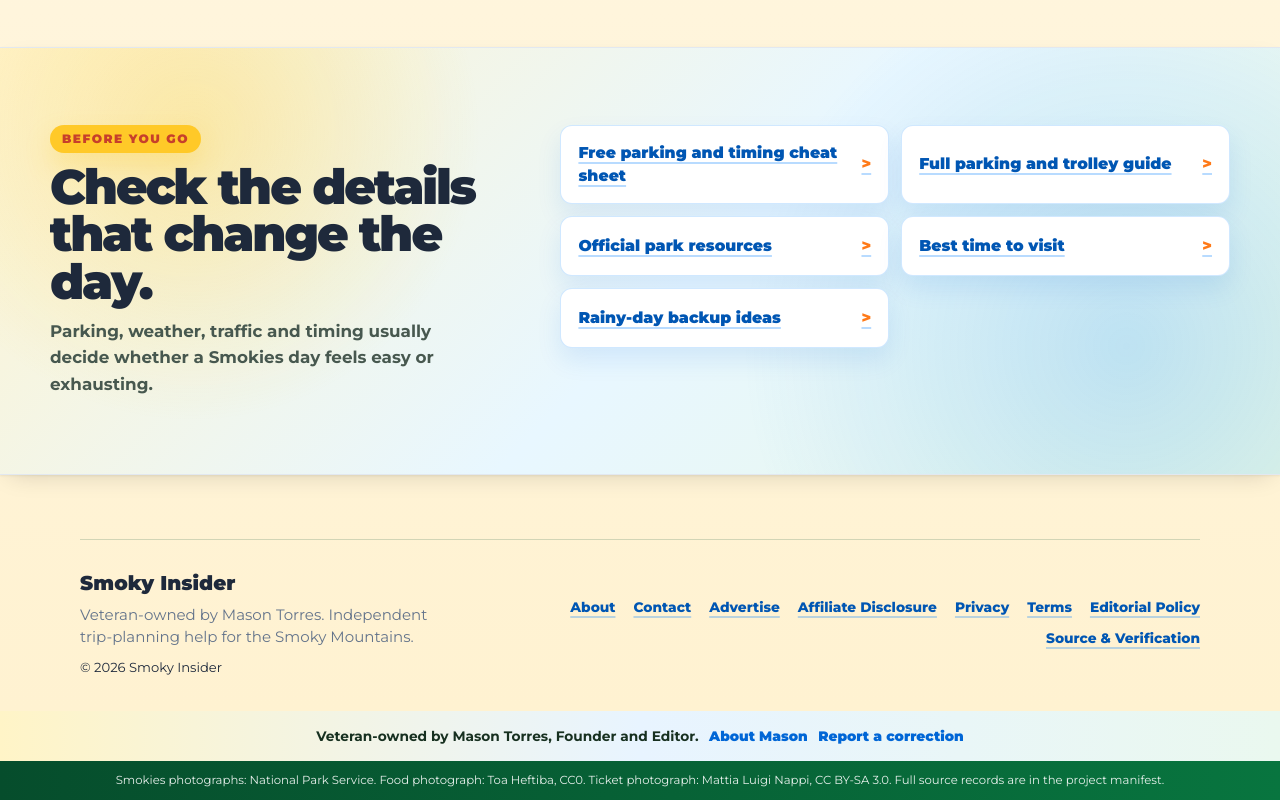
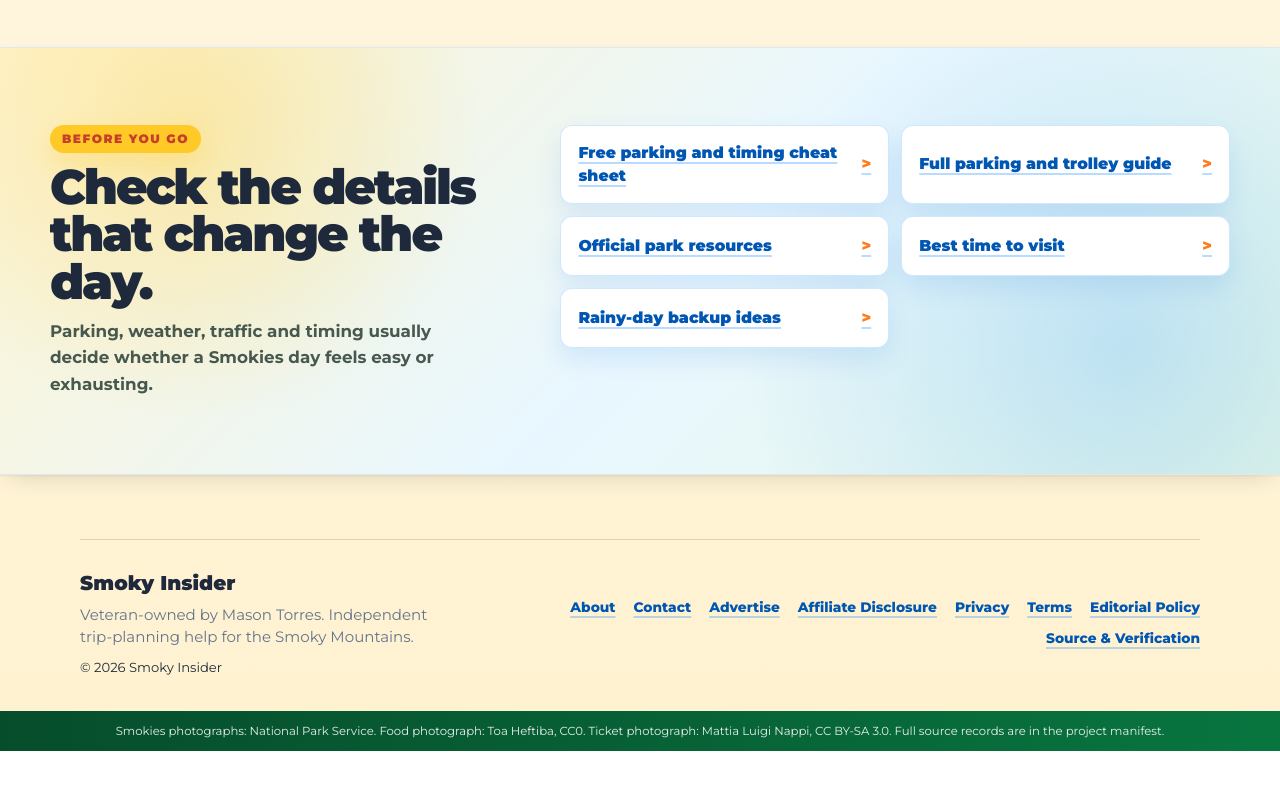
Before and after one commit to masondtorres/smokies-insider-guide, a Next.js app: page / in a window 1280 px wide. Shown: the part 2218-3018 px from the top of the page. After the commit the page ends 2969 px from the top, so only its background shows below. Built offline with nearby package versions, Linux system fonts and the light colour scheme.

Commit message:
trust: remove founder credit bar and clean sitewide metadata

```diff
--- a/src/app/layout.tsx
+++ b/src/app/layout.tsx
@@ -1,5 +1,4 @@
 import type { Metadata } from "next";
-import Link from "next/link";
 import { Analytics } from "@vercel/analytics/next";
 import { Geist_Mono, Montserrat } from "next/font/google";
 import { MobileBottomNav } from "@/components/mobile-bottom-nav";
@@ -25,9 +24,12 @@ const geistMono = Geist_Mono({
 
 export const metadata: Metadata = {
   metadataBase: new URL("https://www.smokyinsider.com"),
-  title: "Smoky Insider",
+  title: {
+    default: "Smoky Insider | Plan a Smoky Mountains Trip That Works",
+    template: "%s | Smoky Insider",
+  },
   description:
-    "Veteran-owned, family-friendly Smoky Mountains travel planning for Gatlinburg, Pigeon Forge, Sevierville, Townsend and Great Smoky Mountains National Park.",
+    "Independent Smoky Mountains trip planning for Gatlinburg, Pigeon Forge, Sevierville, Townsend and Great Smoky Mountains National Park. Practical help for routes, parking, attractions, food, stays and rainy-day backups.",
   applicationName: "Smoky Insider",
   category: "Travel and Tourism",
   keywords: [
@@ -39,17 +41,22 @@ export const metadata: Metadata = {
     "family vacation planning",
     "travel and tourism",
   ],
-  authors: [{ name: "Mason Torres" }],
-  creator: "Mason Torres",
+  authors: [{ name: "Smoky Insider" }],
+  creator: "Smoky Insider",
   publisher: "Smoky Insider",
   openGraph: {
     type: "website",
     siteName: "Smoky Insider",
     title: "Smoky Insider | Smoky Mountains Trip Planner",
     description:
-      "Veteran-owned Smokies planning for routes, attractions, restaurants, stays, deals and before-you-go details.",
+      "Independent Smokies planning for routes, attractions, restaurants, stays, deals and before-you-go details.",
     url: "https://www.smokyinsider.com",
     locale: "en_US",
+  },
+  twitter: {
+    card: "summary_large_image",
+    title: "Smoky Insider",
+    description: "Plan your Smokies trip without the guesswork.",
   },
   robots: {
     index: true,
@@ -86,11 +93,6 @@ export default function RootLayout({
     >
       <body>
         {children}
-        <aside className="site-editor-credit" aria-label="Smoky Insider editor">
-          <span>Veteran-owned by Mason Torres, Founder and Editor.</span>
-          <Link href="/about">About Mason</Link>
-          <Link href="/corrections">Report a correction</Link>
-        </aside>
         <aside className="visual-photo-credit" aria-label="Photography credit">
           Smokies photographs: National Park Service. Food photograph: Toa Heftiba, CC0. Ticket photograph: Mattia Luigi Nappi, CC BY-SA 3.0. Full source records are in the project manifest.
         </aside>
```
